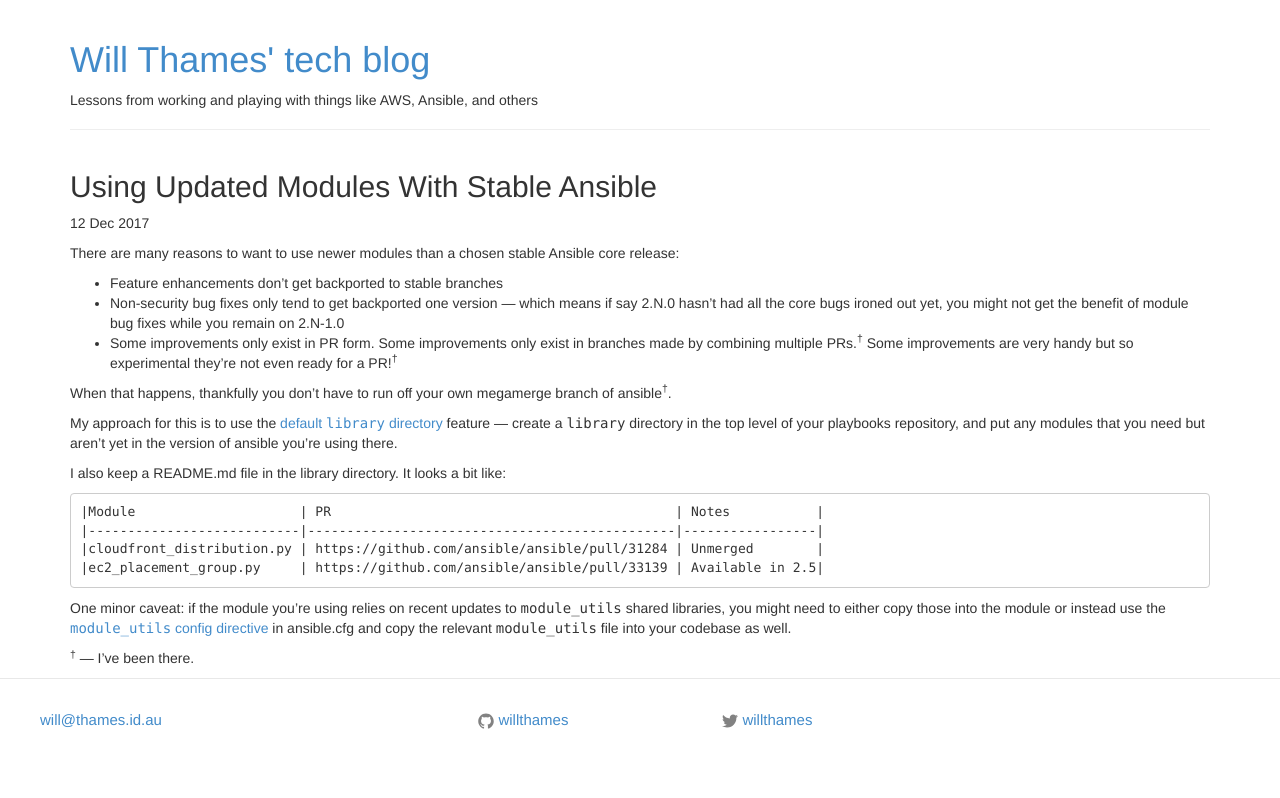
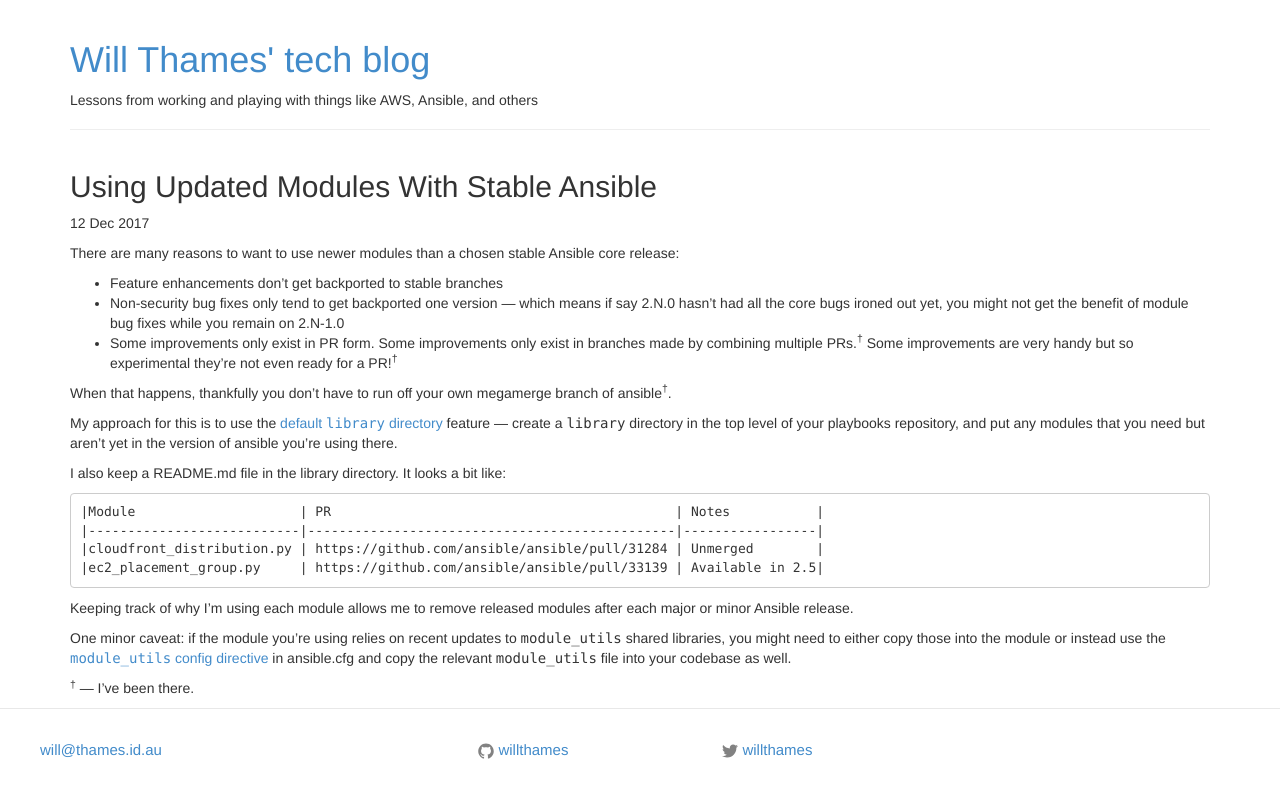
Before and after one commit to willthames/willthames.github.io, a Jekyll site: the page built from _posts/2017-12-12-using-updated-modules-with-stable-ansible.markdown, in a window 1280 px wide. Shown: the top 798 px of the page. Built offline with Jekyll 4.4.1, drawn with Linux system fonts in a browser that asks for light colours; our own code applies the rules of GitHub Pages for plain Markdown files.

````diff
--- a/_posts/2017-12-12-using-updated-modules-with-stable-ansible.markdown
+++ b/_posts/2017-12-12-using-updated-modules-with-stable-ansible.markdown
@@ -29,6 +29,8 @@
 |ec2_placement_group.py     | https://github.com/ansible/ansible/pull/33139 | Available in 2.5|
 ```
 
+Keeping track of why I'm using each module allows me to remove released modules after each major or minor Ansible release.
+
 One minor caveat: if the module you're using relies on recent updates to
 `module_utils` shared libraries, you might need to either copy those into the module or instead use
 the [`module_utils` config directive](http://docs.ansible.com/ansible/latest/intro_configuration.html#module-utils)
````
